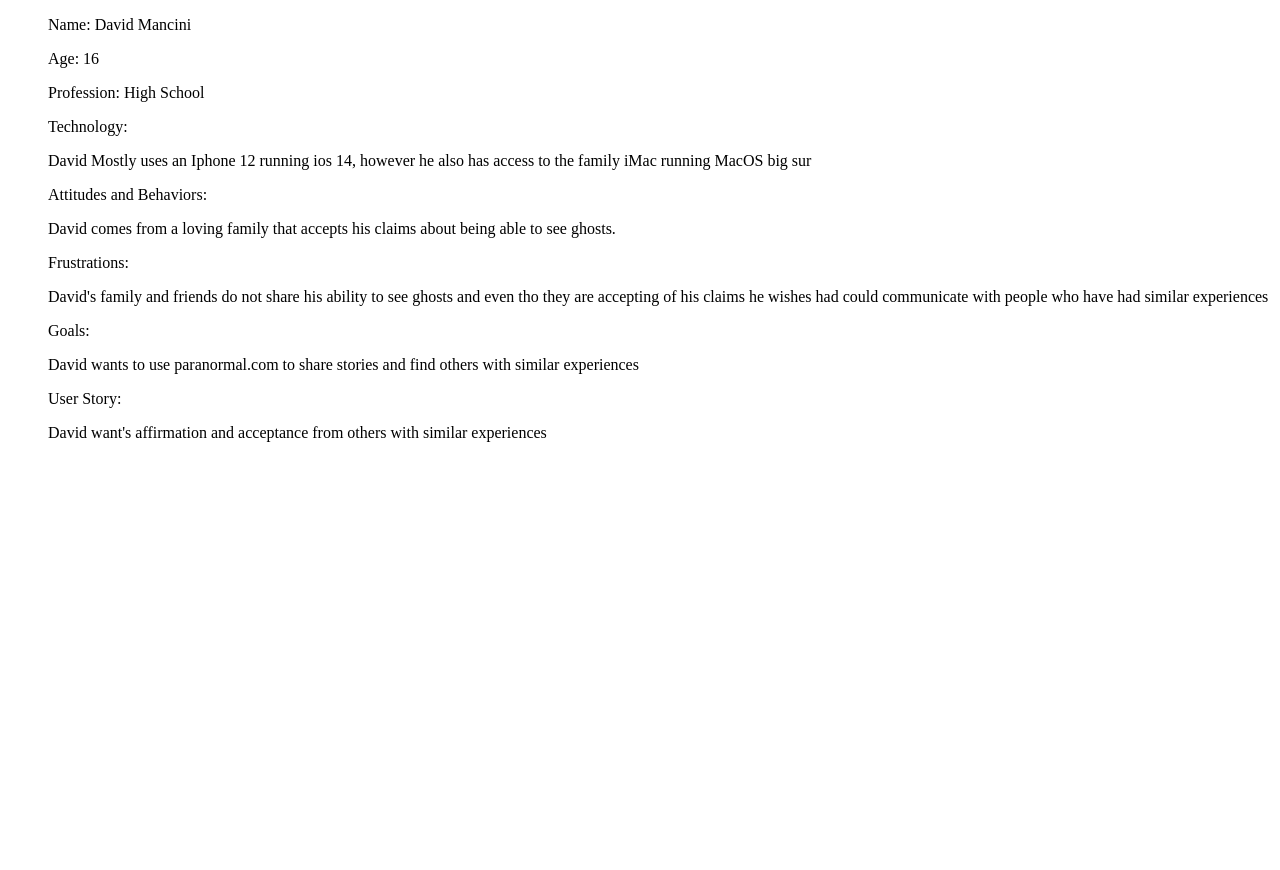
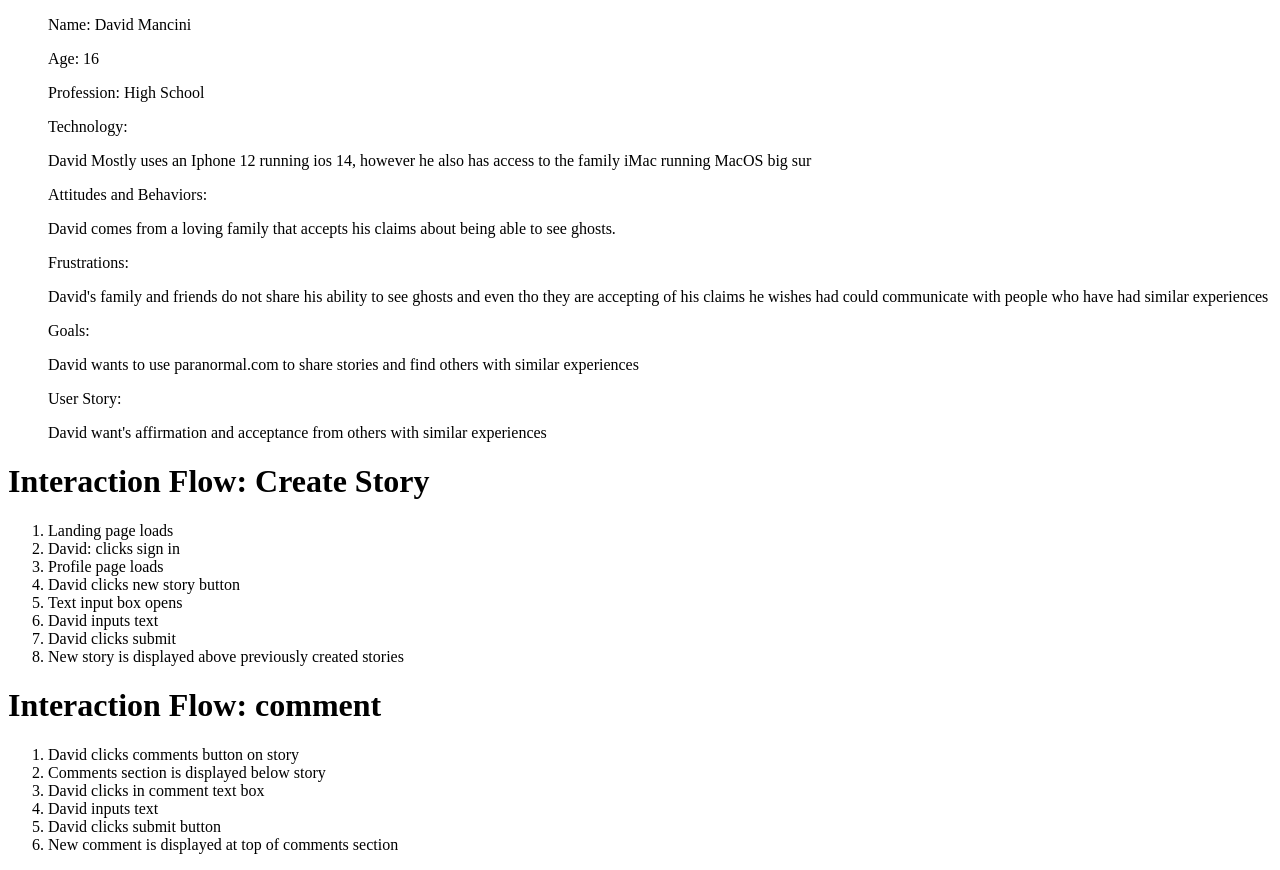
Before and after one commit to Paranormal-NM/paranormal-nm, a plain HTML site: page public_html/documentation/persona-david.html in a window 1280 px wide. Before the commit the page ends 800 px from the top, so only its background shows below. Drawn offline with Linux system fonts and the light colour scheme.

Commit message:
Added David interaction flow

```diff
--- a/public_html/documentation/persona-david.html
+++ b/public_html/documentation/persona-david.html
@@ -14,5 +14,28 @@
 <ul>Frustrations: <p>David's family and friends do not share his ability to see ghosts and even tho they are accepting of his claims he wishes had could communicate with people who have had similar experiences</p></ul>
 <ul>Goals: <p>David wants to use paranormal.com to share stories and find others with similar experiences</p></ul>
 <ul>User Story: <P>David want's affirmation and acceptance from others with similar experiences<p></p></ul>
+
+<h1>Interaction Flow: Create Story</h1>
+<ol>
+    <li>Landing page loads</li>
+    <li>David: clicks sign in </li>
+    <li>Profile page loads</li>
+    <li>David clicks new story button</li>
+    <li>Text input box opens</li>
+    <li>David inputs text</li>
+    <li>David clicks submit</li>
+    <li>New story is displayed above previously created stories</li>
+</ol>
+
+<h1>Interaction Flow: comment</h1>
+<ol>
+    <li>David clicks comments button on story </li>
+    <li>Comments section is displayed below story</li>
+    <li>David clicks in comment text box</li>
+    <li>David inputs text</li>
+    <li>David clicks submit button</li>
+    <li>New comment is displayed at top of comments section</li>
+</ol>
+
 </body>
 </html>
```
